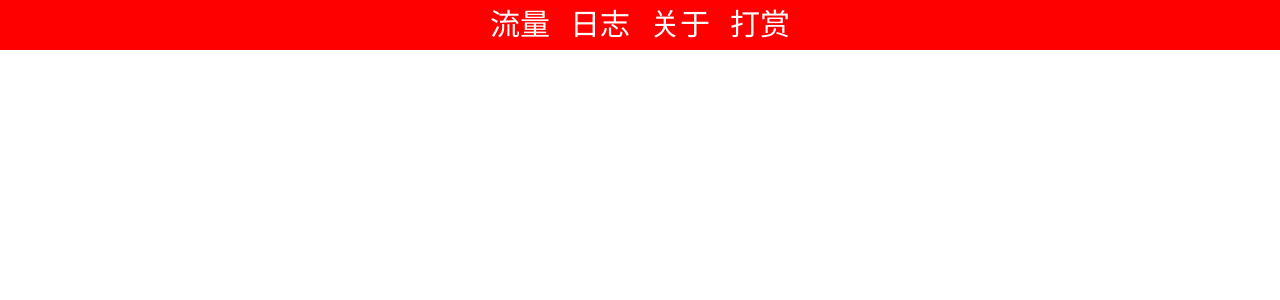
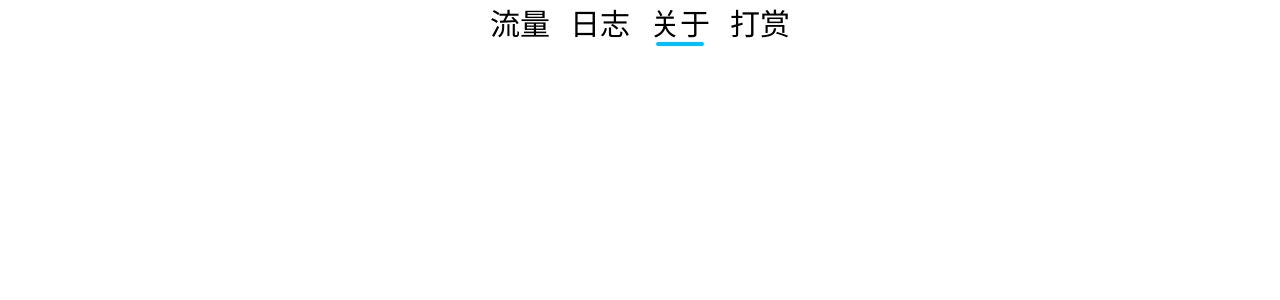
Before and after one commit to JackBell-p/flow_git, a SvelteKit app: page /about in a window 1280 px wide. Shown: the top 300 px of the page. Built offline with nearby package versions, Linux system fonts and the light colour scheme.

Commit message:
finish the nav bar styles and more powerful mark elements

```diff
--- a/src/routes/+layout.svelte
+++ b/src/routes/+layout.svelte
@@ -1,14 +1,20 @@
 <script lang="ts">
+  import { page } from "$app/state";
 
+  const nav_items = [
+    { path: "/", lable: "流量"},
+    { path: "/log", lable: "日志"},
+    { path: "/about", lable: "关于"},
+    { path: "/donation", lable: "打赏"}
+  ];
 </script>
 
 <div class="container">
   <header class="header">
     <ul>
-      <li><a href="/">流量</a></li>
-      <li><a href="/log">日志</a></li>
-      <li><a href="/about">关于</a></li>
-      <li><a href="/donation">打赏</a></li>
+      {#each nav_items as item}
+        <li><a href={item.path} class={page.url.pathname === item.path ? 'active' : ''}>{item.lable}</a></li>
+      {/each}
     </ul>
   </header>
 
--- a/src/routes/+page.css
+++ b/src/routes/+page.css
@@ -4,7 +4,6 @@
 }
 
 .header {
-    background-color: red;
     height: 50px;
     display: flex;
     justify-content: center;
@@ -24,9 +23,25 @@ li {
 
 a {
     text-decoration: none;
-    color: #ffffff;
+    color: #000000;
+    position: relative;
+    padding-bottom: 5px;
 }
 
-a:hover {
-    color: #bebebe;
+a::after {
+    content: "";
+    position: absolute;
+    width: 80%;
+    height: 4px;
+    background-color: #00BFFF;
+    bottom: 0px;
+    left: 10%;
+    border-radius: 2px;
+    opacity: 0;
+    transition: opacity 0.3s;
 }
+
+a:hover::after,
+a.active::after {
+    opacity: 1;
+}
```
